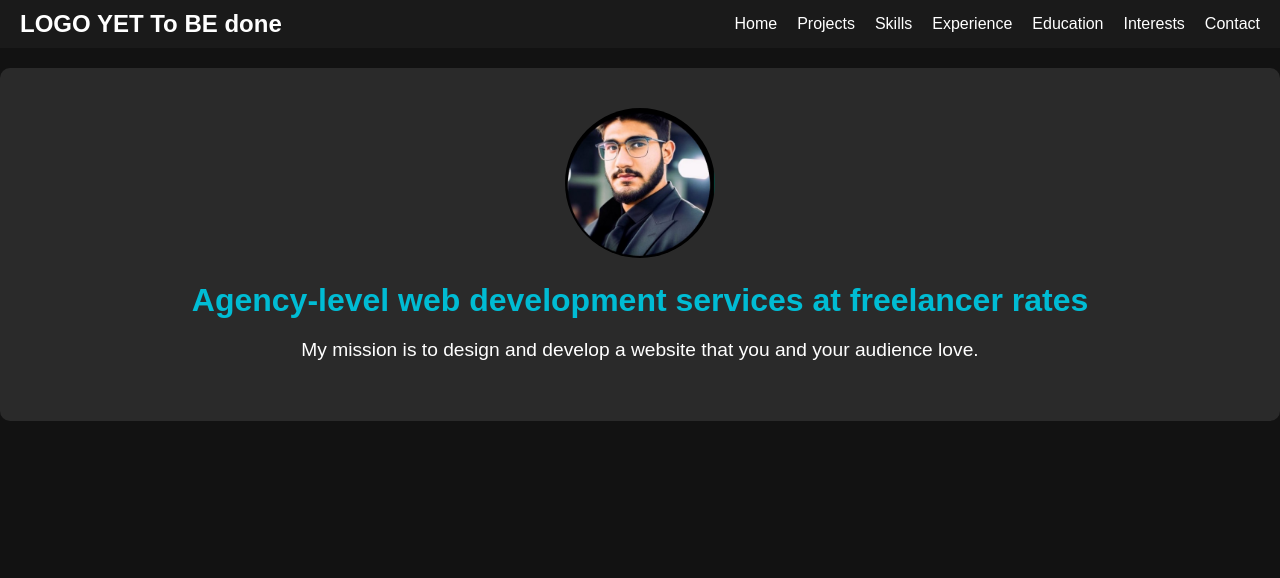
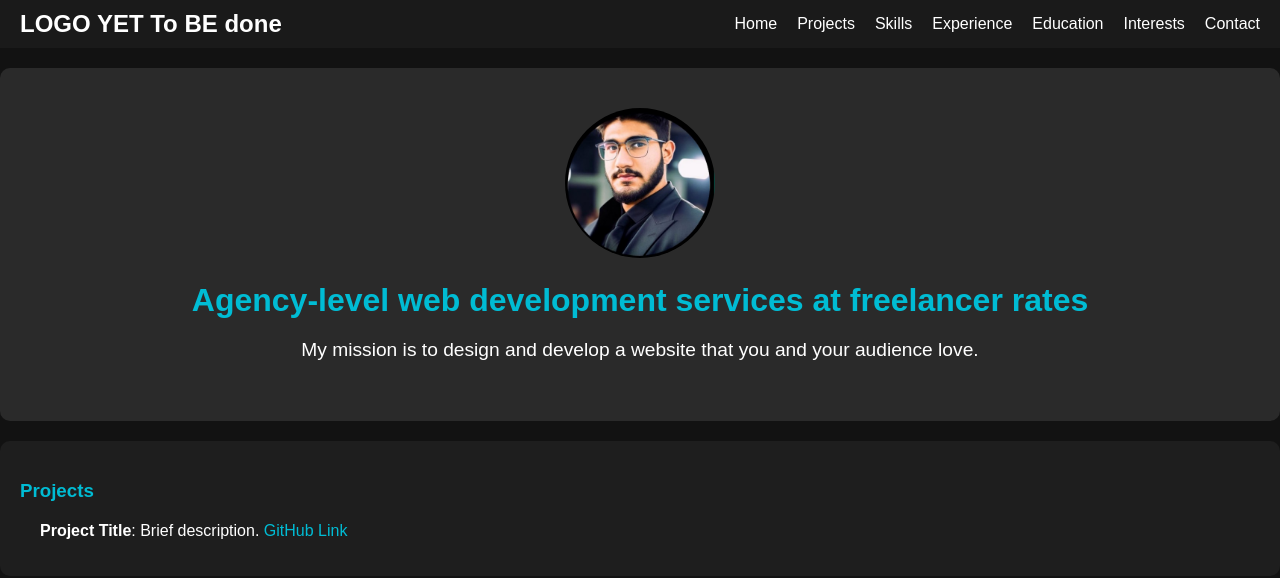
Before and after one commit to SrinjayMitra/SrinjayMitra.github.io, a React (Create React App) app: page / in a window 1280 px wide. Shown: the top 578 px of the page. Built offline with nearby package versions, Linux system fonts and the light colour scheme.

Commit message:
added the projects section

```diff
--- a/src/App.js
+++ b/src/App.js
@@ -1,7 +1,7 @@
 import React from 'react';
 import Header from './components/Header';
 import Hero from './components/Hero';
-// import Projects from './components/Projects';
+import Projects from './components/Projects';
 // import Skills from './components/Skills';
 // import Experience from './components/Experience';
 // import Education from './components/Education';
@@ -15,8 +15,8 @@ const App = () => {
     <div className="App">
       <Header />
       <Hero />
-      {/* <Projects />
-      <Skills />
+      <Projects />
+ {/*     <Skills />
       <Experience />
       <Education />
       <Interests />
--- /dev/null
+++ b/src/components/Projects.css
@@ -0,0 +1,21 @@
+.projects {
+    background-color: #1e1e1e; /* Dark background for contrast */
+    padding: 20px;
+    border-radius: 10px;
+  }
+
+  .projects h3 {
+    margin-bottom: 20px;
+  }
+
+  .projects ul {
+    padding-left: 20px; /* Indentation for list */
+  }
+
+  .projects li {
+    margin-bottom: 15px;
+  }
+
+  .projects a {
+    color: #00bcd4;
+  }
--- /dev/null
+++ b/src/components/Projects.js
@@ -0,0 +1,18 @@
+import React from 'react';
+import './Projects.css';
+
+const Projects = () => {
+  return (
+    <section className="projects">
+      <h3>Projects</h3>
+      <ul>
+        <li>
+          <strong>Project Title</strong>: Brief description. <a href="https://github.com/your-repo">GitHub Link</a>
+        </li>
+        {/* Add more projects as needed */}
+      </ul>
+    </section>
+  );
+};
+
+export default Projects;
```
